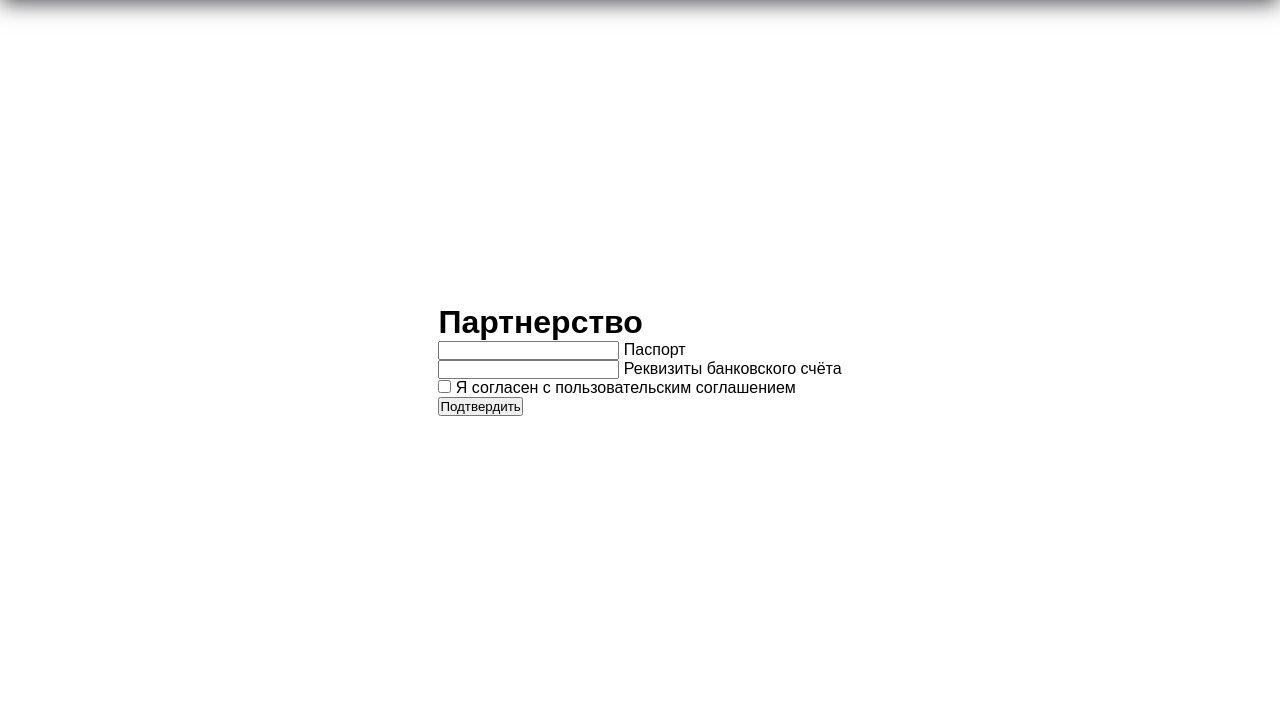
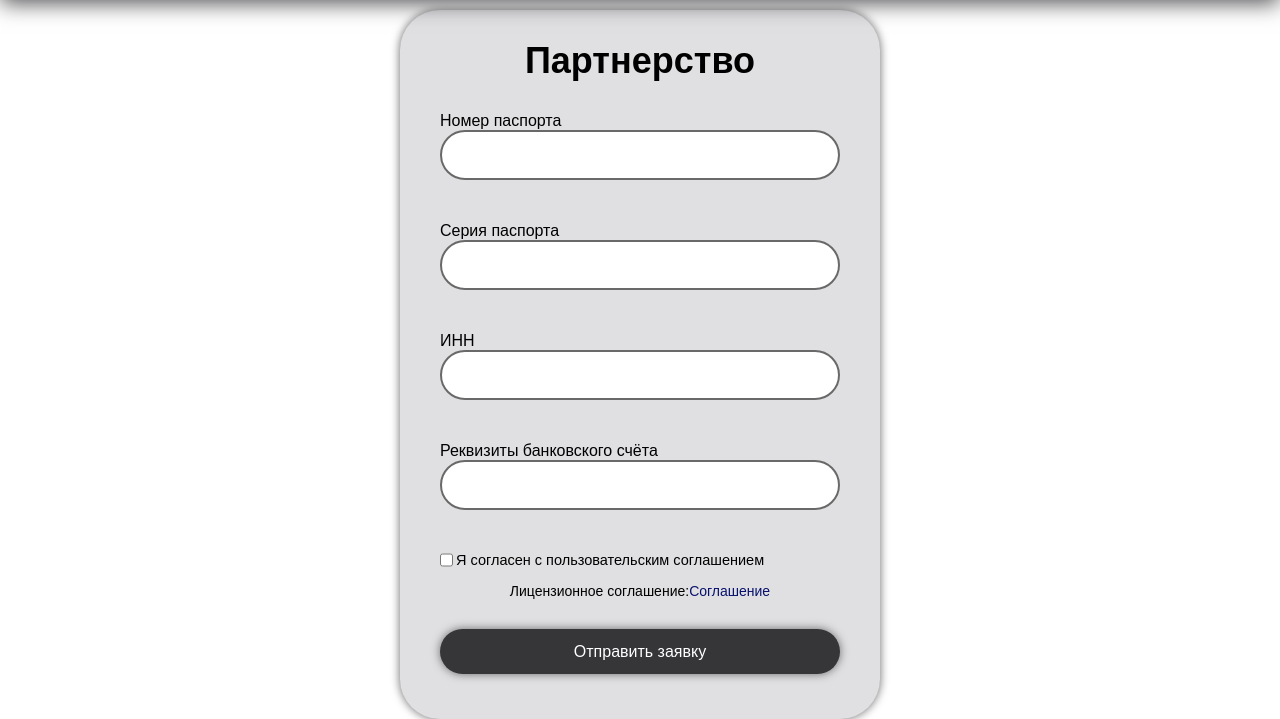
Before and after one commit to Battatt/BaTiNa, a Flask app: page /partnership in a window 1280 px wide. Shown: the part 90-809 px from the top of the page. Before the commit the page ends 506 px from the top, so only its background shows below. Run offline with Flask 3, Linux system fonts and the light colour scheme.

Commit message:
Partnership + License Agree Added

```diff
--- a/forms/partnership_form.py
+++ b/forms/partnership_form.py
@@ -4,7 +4,9 @@ from wtforms.validators import DataRequired
 
 
 class PartnershipShip(FlaskForm):
-    passport = StringField("Паспорт", validators=[DataRequired()])
+    number_passport = StringField("Номер паспорта", validators=[DataRequired()])
+    seria_passport = StringField("Серия паспорта", validators=[DataRequired()])
+    inn = StringField("ИНН", validators=[DataRequired()])
     bank_account = StringField("Реквизиты банковского счёта", validators=[DataRequired()])
     license_agree = BooleanField('Я согласен с пользовательским соглашением')
     submit = SubmitField('Подтвердить')
--- a/main.py
+++ b/main.py
@@ -216,6 +216,12 @@ def partnership():
     return render_template("partnership.html", title="ПАРТНЁРСТВО", form=form, navbar_data=navbar_data)
 
 
+@app.route('/agree')
+def agree():
+    navbar_data = get_navbar_data(current_user.id) if current_user.is_authenticated else None
+    return render_template("agree.html", title="Соглашение", navbar_data=navbar_data)
+
+
 @app.route("/orders")
 def orders():
     navbar_data = get_navbar_data(current_user.id) if current_user.is_authenticated else None
--- a/templates/partnership.html
+++ b/templates/partnership.html
@@ -1,15 +1,51 @@
 {% extends "base.html" %}
 
 {% block content %}
-<h1>Партнерство</h1>
-<form action="" method="post">
+    <div class="wrapper">
+    <h1>Партнерство</h1>
+    <form action="" method="post">
         {{ form.hidden_tag() }}
-        <p>{{ form.passport() }} {{ form.passport.label }}</p>
-        <p>{{ form.bank_account() }} {{ form.bank_account.label }}</p>
-
-
-        <p>{{ form.license_agree() }} {{ form.license_agree.label }}</p>
-        <p>{{ form.submit(type="submit", class="btn btn-primary") }}</p>
-        <div>{{ message }}</div>
+        <div class="input-box">
+            {{ form.number_passport.label }}<br>
+            {{ form.number_passport(class="form-control") }}<br>
+            {% for error in form.number_passport.errors %}
+                <div class="alert alert-danger" role="alert">
+                    {{ error }}
+                </div>
+            {% endfor %}
+        </div>
+        <div class="input-box">
+            {{ form.seria_passport.label }}<br>
+            {{ form.seria_passport(class="form-control") }}<br>
+            {% for error in form.seria_passport.errors %}
+                <div class="alert alert-danger" role="alert">
+                    {{ error }}
+                </div>
+            {% endfor %}
+        </div>
+        <div class="input-box">
+            {{ form.inn.label }}<br>
+            {{ form.inn(class="form-control") }}<br>
+            {% for error in form.inn.errors %}
+                <div class="alert alert-danger" role="alert">
+                    {{ error }}
+                </div>
+            {% endfor %}
+        </div>
+        <div class="input-box">
+            {{ form.bank_account.label }}<br>
+            {{ form.bank_account(class="form-control") }}<br>
+            {% for error in form.bank_account.errors %}
+                <div class="alert alert-danger" role="alert">
+                    {{ error }}
+                </div>
+            {% endfor %}
+        </div>
+        <div class="remember-forgot">{{ form.license_agree(type="checkbox") }} {{ form.license_agree.label }}</div>
+         <div class="register-link">
+            <p>Лицензионное соглашение:<a href="/agree">Соглашение</a></p>
+        </div><button type="submit" class="btn">Отправить заявку</button>
+        <div class="register-link">{{ message }}</div>
     </form>
+    </div>
 {% endblock %}
```
